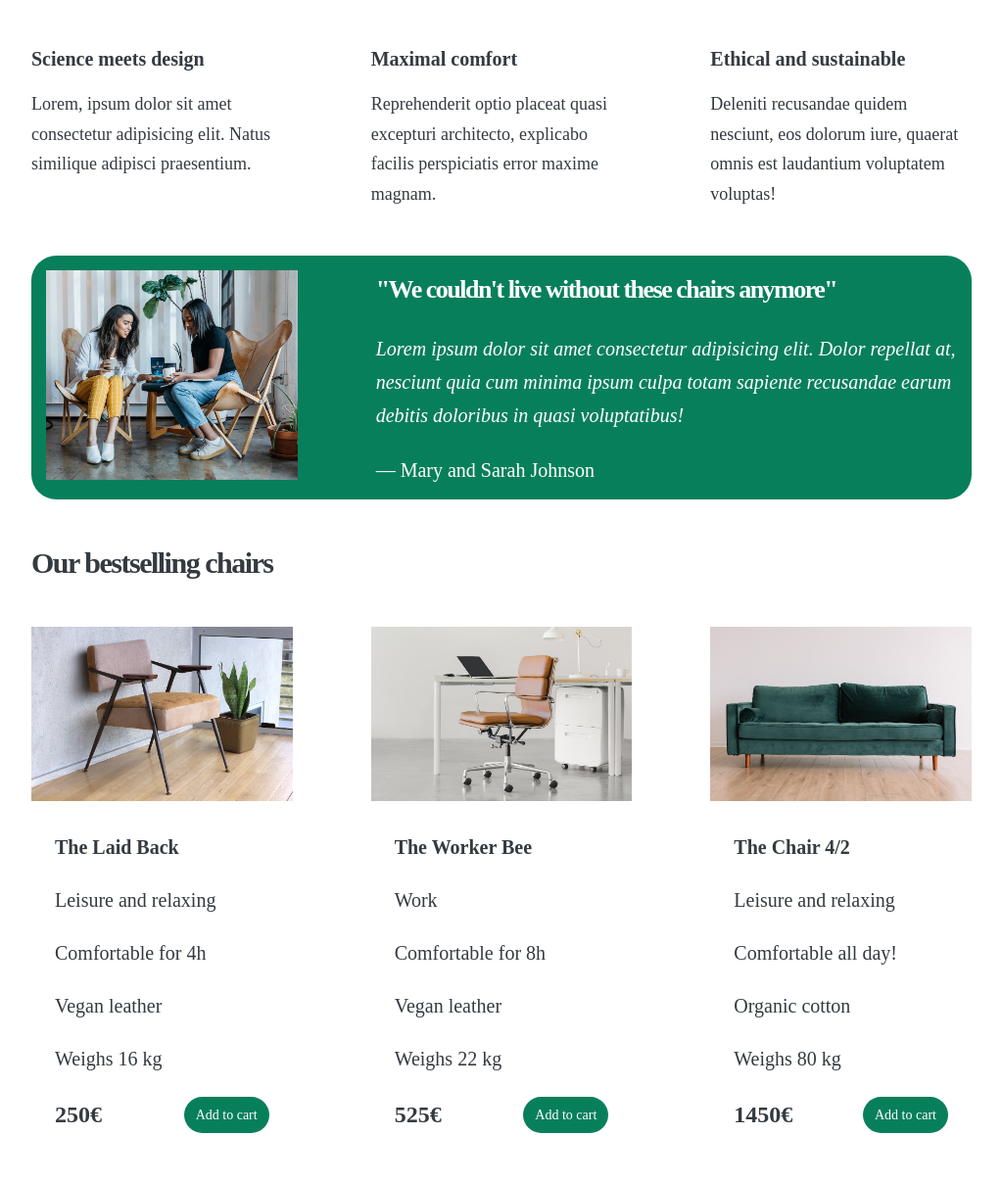
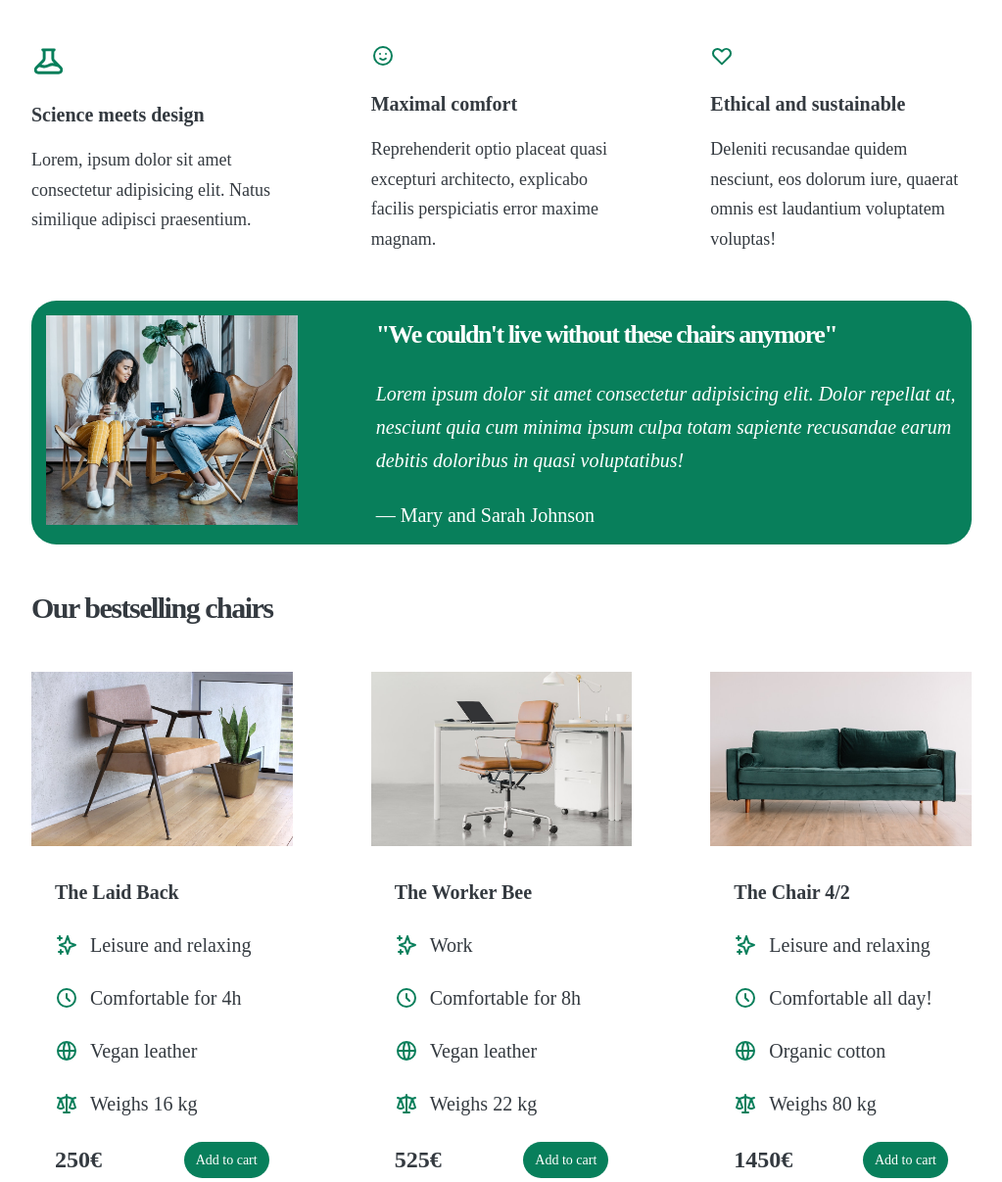
Before and after one commit to mihai-gabriel1/Lisbon-Chair-Shop, a plain HTML site: page index.html in a window 1280 px wide. Shown: the part 573-1780 px from the top of the page at 98% size, without its empty margins (128-1151 px from the left). Drawn offline with Linux system fonts and the light colour scheme; a web font is replaced by a local one.

Commit message:
Made some big changes to our project, by adding icons to it, using SVG images.

```diff
--- a/index.html
+++ b/index.html
@@ -29,6 +29,9 @@
         <h2>What makes our chairs special</h2>
         <div class="grid-3-cols">
           <div>
+            <svg xmlns="http://www.w3.org/2000/svg" class="features-icon" fill="none" viewBox="0 0 24 24" stroke="currentColor" stroke-width="2">
+              <path stroke-linecap="round" stroke-linejoin="round" d="M19.428 15.428a2 2 0 00-1.022-.547l-2.387-.477a6 6 0 00-3.86.517l-.318.158a6 6 0 01-3.86.517L6.05 15.21a2 2 0 00-1.806.547M8 4h8l-1 1v5.172a2 2 0 00.586 1.414l5 5c1.26 1.26.367 3.414-1.415 3.414H4.828c-1.782 0-2.674-2.154-1.414-3.414l5-5A2 2 0 009 10.172V5L8 4z" />
+            </svg>
             <p class="features-title"><strong>Science meets design</strong></p>
             <p class="features-text">
               Lorem, ipsum dolor sit amet consectetur adipisicing elit. Natus
@@ -37,6 +40,9 @@
           </div>
 
           <div>
+            <svg xmlns="http://www.w3.org/2000/svg" class="effort-icon" fill="none" viewBox="0 0 24 24" stroke="currentColor" stroke-width="2">
+              <path stroke-linecap="round" stroke-linejoin="round" d="M14.828 14.828a4 4 0 01-5.656 0M9 10h.01M15 10h.01M21 12a9 9 0 11-18 0 9 9 0 0118 0z" />
+            </svg>
             <p class="features-title">
               <strong>Maximal comfort</strong>
             </p>
@@ -47,6 +53,9 @@
           </div>
 
           <div>
+            <svg xmlns="http://www.w3.org/2000/svg" class="ethical-icon" fill="none" viewBox="0 0 24 24" stroke="currentColor" stroke-width="2">
+              <path stroke-linecap="round" stroke-linejoin="round" d="M4.318 6.318a4.5 4.5 0 000 6.364L12 20.364l7.682-7.682a4.5 4.5 0 00-6.364-6.364L12 7.636l-1.318-1.318a4.5 4.5 0 00-6.364 0z" />
+            </svg>
             <p class="features-title">
               <strong>Ethical and sustainable</strong>
             </p>
@@ -81,17 +90,25 @@
             <div class="chair-box">
               <h3>The Laid Back</h3>
               <ul class="chair-details">
-                <li>
+                <li> <svg xmlns="http://www.w3.org/2000/svg" class="chair-icon" fill="none" viewBox="0 0 24 24" stroke="currentColor" stroke-width="2">
+                  <path stroke-linecap="round" stroke-linejoin="round" d="M5 3v4M3 5h4M6 17v4m-2-2h4m5-16l2.286 6.857L21 12l-5.714 2.143L13 21l-2.286-6.857L5 12l5.714-2.143L13 3z" />
+                </svg>
                   <!-- Span is a generic INLINE text element, it doesn't have any meaning. It's like a div element, but inline -->
                   <span>Leisure and relaxing</span>
                 </li>
-                <li>
+                <li> <svg xmlns="http://www.w3.org/2000/svg" class="chair-icon" fill="none" viewBox="0 0 24 24" stroke="currentColor" stroke-width="2">
+                  <path stroke-linecap="round" stroke-linejoin="round" d="M12 8v4l3 3m6-3a9 9 0 11-18 0 9 9 0 0118 0z" />
+                </svg>
                   <span>Comfortable for 4h</span>
                 </li>
-                <li>
+                <li> <svg xmlns="http://www.w3.org/2000/svg" class="chair-icon" fill="none" viewBox="0 0 24 24" stroke="currentColor" stroke-width="2">
+                  <path stroke-linecap="round" stroke-linejoin="round" d="M21 12a9 9 0 01-9 9m9-9a9 9 0 00-9-9m9 9H3m9 9a9 9 0 01-9-9m9 9c1.657 0 3-4.03 3-9s-1.343-9-3-9m0 18c-1.657 0-3-4.03-3-9s1.343-9 3-9m-9 9a9 9 0 019-9" />
+                </svg>
                   <span>Vegan leather</span>
                 </li>
-                <li>
+                <li> <svg xmlns="http://www.w3.org/2000/svg" class="chair-icon" fill="none" viewBox="0 0 24 24" stroke="currentColor" stroke-width="2">
+                  <path stroke-linecap="round" stroke-linejoin="round" d="M3 6l3 1m0 0l-3 9a5.002 5.002 0 006.001 0M6 7l3 9M6 7l6-2m6 2l3-1m-3 1l-3 9a5.002 5.002 0 006.001 0M18 7l3 9m-3-9l-6-2m0-2v2m0 16V5m0 16H9m3 0h3" />
+                </svg>
                   <span>Weighs 16 kg</span>
                 </li>
               </ul>
@@ -107,16 +124,24 @@
             <div class="chair-box">
               <h3>The Worker Bee</h3>
               <ul class="chair-details">
-                <li>
+                <li>  <svg xmlns="http://www.w3.org/2000/svg" class="chair-icon" fill="none" viewBox="0 0 24 24" stroke="currentColor" stroke-width="2">
+                  <path stroke-linecap="round" stroke-linejoin="round" d="M5 3v4M3 5h4M6 17v4m-2-2h4m5-16l2.286 6.857L21 12l-5.714 2.143L13 21l-2.286-6.857L5 12l5.714-2.143L13 3z" />
+                </svg>
                   <span>Work</span>
                 </li>
-                <li>
+                <li> <svg xmlns="http://www.w3.org/2000/svg" class="chair-icon" fill="none" viewBox="0 0 24 24" stroke="currentColor" stroke-width="2">
+                  <path stroke-linecap="round" stroke-linejoin="round" d="M12 8v4l3 3m6-3a9 9 0 11-18 0 9 9 0 0118 0z" />
+                </svg>
                   <span>Comfortable for 8h</span>
                 </li>
-                <li>
+                <li> <svg xmlns="http://www.w3.org/2000/svg" class="chair-icon" fill="none" viewBox="0 0 24 24" stroke="currentColor" stroke-width="2">
+                  <path stroke-linecap="round" stroke-linejoin="round" d="M21 12a9 9 0 01-9 9m9-9a9 9 0 00-9-9m9 9H3m9 9a9 9 0 01-9-9m9 9c1.657 0 3-4.03 3-9s-1.343-9-3-9m0 18c-1.657 0-3-4.03-3-9s1.343-9 3-9m-9 9a9 9 0 019-9" />
+                </svg>
                   <span>Vegan leather</span>
                 </li>
-                <li>
+                <li><svg xmlns="http://www.w3.org/2000/svg" class="chair-icon" fill="none" viewBox="0 0 24 24" stroke="currentColor" stroke-width="2">
+                  <path stroke-linecap="round" stroke-linejoin="round" d="M3 6l3 1m0 0l-3 9a5.002 5.002 0 006.001 0M6 7l3 9M6 7l6-2m6 2l3-1m-3 1l-3 9a5.002 5.002 0 006.001 0M18 7l3 9m-3-9l-6-2m0-2v2m0 16V5m0 16H9m3 0h3" />
+                </svg>
                   <span>Weighs 22 kg</span>
                 </li>
               </ul>
@@ -132,16 +157,24 @@
             <div class="chair-box">
               <h3>The Chair 4/2</h3>
               <ul class="chair-details">
-                <li>
+                <li>  <svg xmlns="http://www.w3.org/2000/svg" class="chair-icon" fill="none" viewBox="0 0 24 24" stroke="currentColor" stroke-width="2">
+                  <path stroke-linecap="round" stroke-linejoin="round" d="M5 3v4M3 5h4M6 17v4m-2-2h4m5-16l2.286 6.857L21 12l-5.714 2.143L13 21l-2.286-6.857L5 12l5.714-2.143L13 3z" />
+                </svg>
                   <span>Leisure and relaxing</span>
                 </li>
-                <li>
+                <li> <svg xmlns="http://www.w3.org/2000/svg" class="chair-icon" fill="none" viewBox="0 0 24 24" stroke="currentColor" stroke-width="2">
+                  <path stroke-linecap="round" stroke-linejoin="round" d="M12 8v4l3 3m6-3a9 9 0 11-18 0 9 9 0 0118 0z" />
+                </svg>
                   <span>Comfortable all day!</span>
                 </li>
-                <li>
+                <li> <svg xmlns="http://www.w3.org/2000/svg" class="chair-icon" fill="none" viewBox="0 0 24 24" stroke="currentColor" stroke-width="2">
+                  <path stroke-linecap="round" stroke-linejoin="round" d="M21 12a9 9 0 01-9 9m9-9a9 9 0 00-9-9m9 9H3m9 9a9 9 0 01-9-9m9 9c1.657 0 3-4.03 3-9s-1.343-9-3-9m0 18c-1.657 0-3-4.03-3-9s1.343-9 3-9m-9 9a9 9 0 019-9" />
+                </svg>
                   <span>Organic cotton</span>
                 </li>
-                <li>
+                <li><svg xmlns="http://www.w3.org/2000/svg" class="chair-icon" fill="none" viewBox="0 0 24 24" stroke="currentColor" stroke-width="2">
+                  <path stroke-linecap="round" stroke-linejoin="round" d="M3 6l3 1m0 0l-3 9a5.002 5.002 0 006.001 0M6 7l3 9M6 7l6-2m6 2l3-1m-3 1l-3 9a5.002 5.002 0 006.001 0M18 7l3 9m-3-9l-6-2m0-2v2m0 16V5m0 16H9m3 0h3" />
+                </svg>
                   <span>Weighs 80 kg</span>
                 </li>
               </ul>
--- a/style.css
+++ b/style.css
@@ -117,6 +117,30 @@ img {
 
 /* FEATURES */
 .features-icon {
+  stroke: #087f5b;
+  width: 35px;
+  height: 35px;
+  margin-bottom: 14px;
+}
+
+.effort-icon {
+  stroke: #087f5b;
+  width: 24px;
+  height: 24px;
+  margin-bottom: 14px;
+}
+
+.ethical-icon {
+  stroke: #087f5b;
+  width: 24px;
+  height: 24px;
+  margin-bottom: 14px;
+}
+
+.chair-icon {
+  width: 24px;
+  height: 24px;
+  stroke: #087f5b;
 }
 
 .features-title {
```
